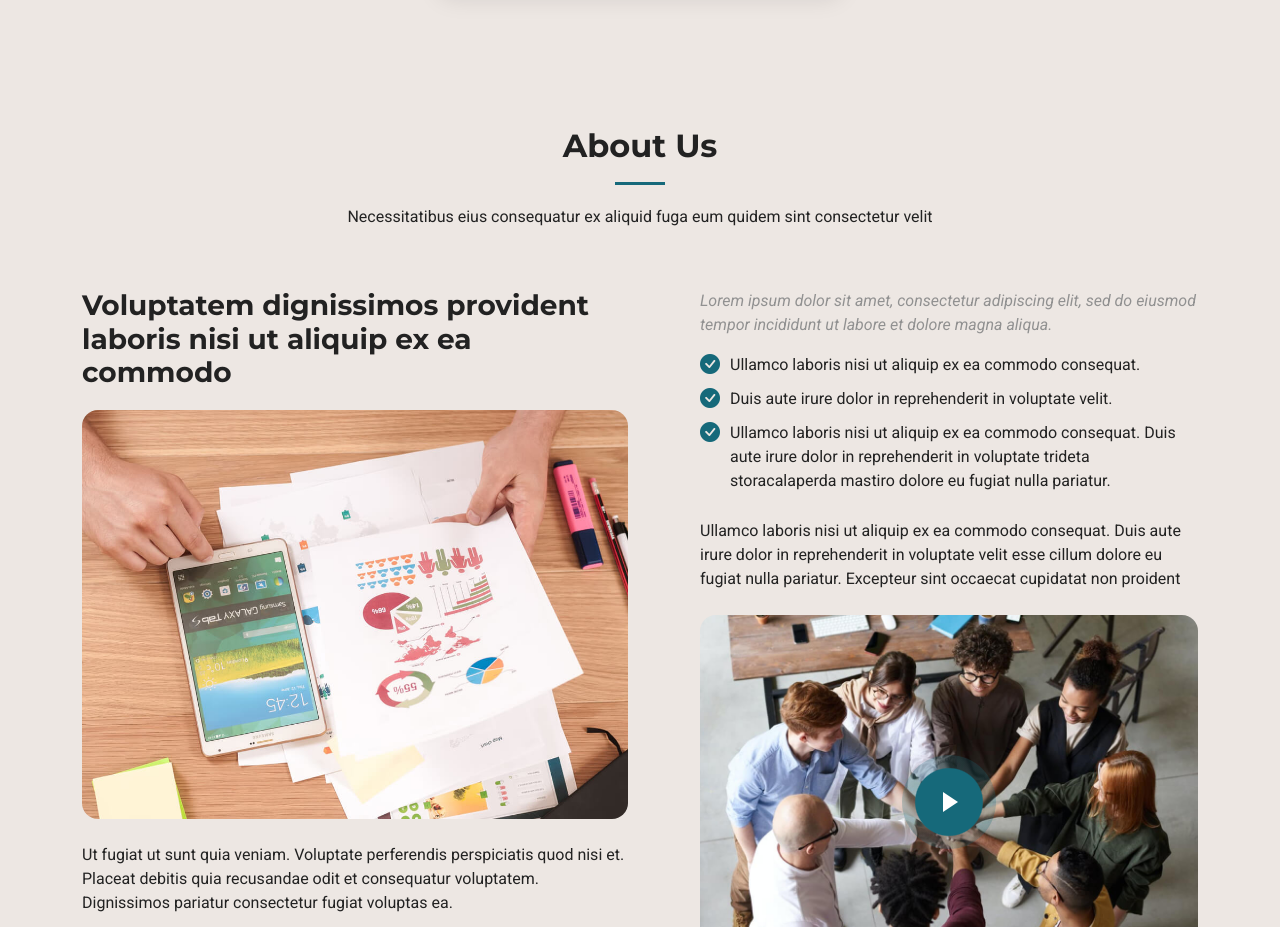
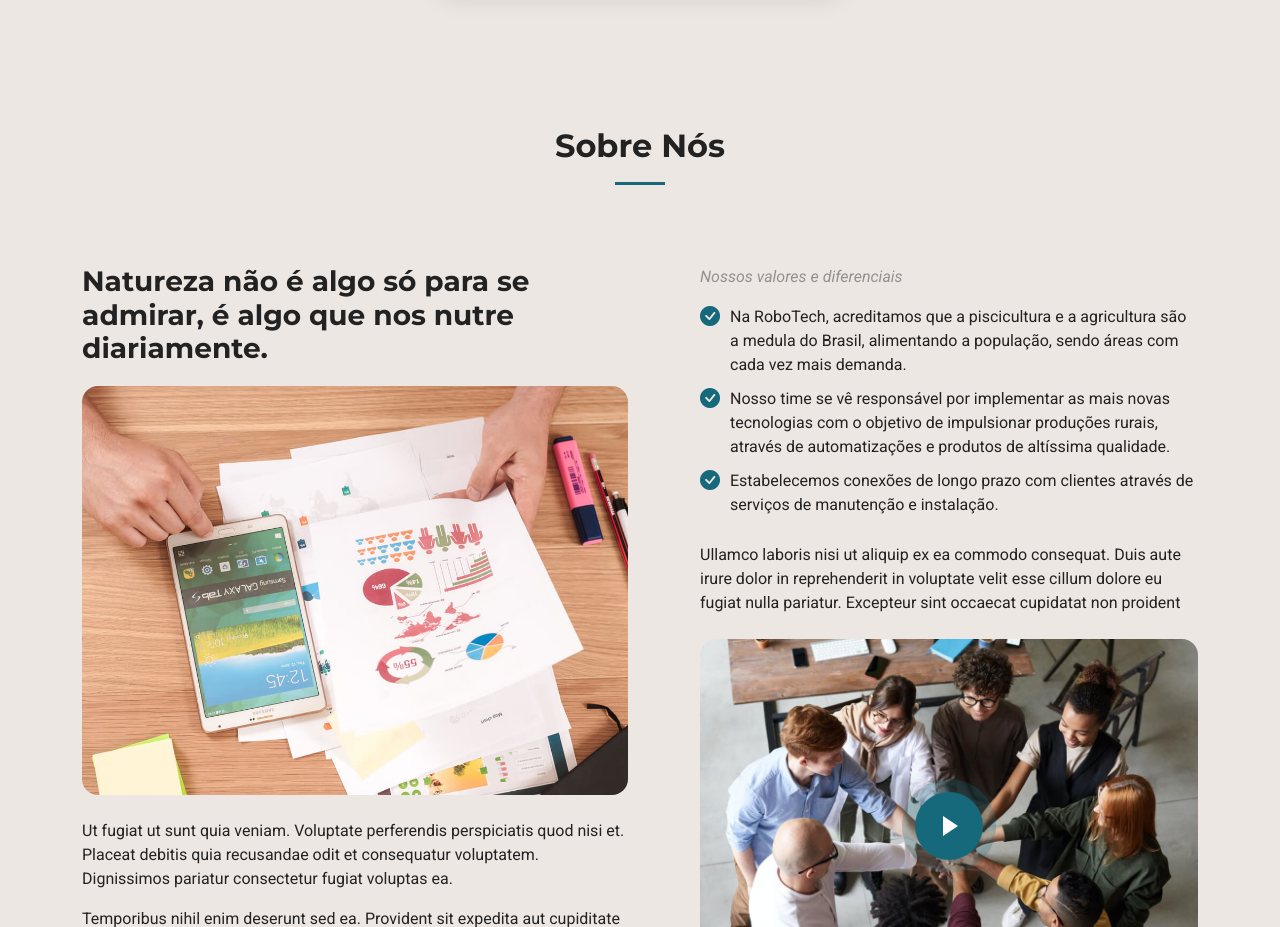
Before and after one commit to Felipebc2/RoboFish_Site, a plain HTML site: page index.html in a window 1280 px wide. Shown: the part 4641-5568 px from the top of the page. Drawn offline with Linux system fonts and the light colour scheme.

Commit message:
Sobre nós

```diff
--- a/index.html
+++ b/index.html
@@ -411,29 +411,25 @@
 
       <!-- Section Title -->
       <div class="container section-title" data-aos="fade-up">
-        <h2>About Us<br></h2>
-        <p>Necessitatibus eius consequatur ex aliquid fuga eum quidem sint consectetur velit</p>
+        <h2>Sobre Nós<br></h2>
       </div><!-- End Section Title -->
 
       <div class="container">
 
         <div class="row gy-4">
           <div class="col-lg-6" data-aos="fade-up" data-aos-delay="100">
-            <h3>Voluptatem dignissimos provident laboris nisi ut aliquip ex ea commodo</h3>
+            <h3>Natureza não é algo só para se admirar, é algo que nos nutre diariamente.</h3>
             <img src="assets/img/about.jpg" class="img-fluid rounded-4 mb-4" alt="">
             <p>Ut fugiat ut sunt quia veniam. Voluptate perferendis perspiciatis quod nisi et. Placeat debitis quia recusandae odit et consequatur voluptatem. Dignissimos pariatur consectetur fugiat voluptas ea.</p>
             <p>Temporibus nihil enim deserunt sed ea. Provident sit expedita aut cupiditate nihil vitae quo officia vel. Blanditiis eligendi possimus et in cum. Quidem eos ut sint rem veniam qui. Ut ut repellendus nobis tempore doloribus debitis explicabo similique sit. Accusantium sed ut omnis beatae neque deleniti repellendus.</p>
           </div>
           <div class="col-lg-6" data-aos="fade-up" data-aos-delay="250">
             <div class="content ps-0 ps-lg-5">
-              <p class="fst-italic">
-                Lorem ipsum dolor sit amet, consectetur adipiscing elit, sed do eiusmod tempor incididunt ut labore et dolore
-                magna aliqua.
-              </p>
+              <p class="fst-italic">Nossos valores e diferenciais</p>
               <ul>
-                <li><i class="bi bi-check-circle-fill"></i> <span>Ullamco laboris nisi ut aliquip ex ea commodo consequat.</span></li>
-                <li><i class="bi bi-check-circle-fill"></i> <span>Duis aute irure dolor in reprehenderit in voluptate velit.</span></li>
-                <li><i class="bi bi-check-circle-fill"></i> <span>Ullamco laboris nisi ut aliquip ex ea commodo consequat. Duis aute irure dolor in reprehenderit in voluptate trideta storacalaperda mastiro dolore eu fugiat nulla pariatur.</span></li>
+                <li><i class="bi bi-check-circle-fill"></i> <span>Na RoboTech, acreditamos que a piscicultura e a agricultura são a medula do Brasil, alimentando a população, sendo áreas com cada vez mais demanda.</span></li>
+                <li><i class="bi bi-check-circle-fill"></i> <span>Nosso time se vê responsável por implementar as mais novas tecnologias com o objetivo de impulsionar produções rurais, através de automatizações e produtos de altíssima qualidade.</span></li>
+                <li><i class="bi bi-check-circle-fill"></i> <span>Estabelecemos conexões de longo prazo com clientes através de serviços de manutenção e instalação.</span></li>
               </ul>
               <p>
                 Ullamco laboris nisi ut aliquip ex ea commodo consequat. Duis aute irure dolor in reprehenderit in voluptate
```
